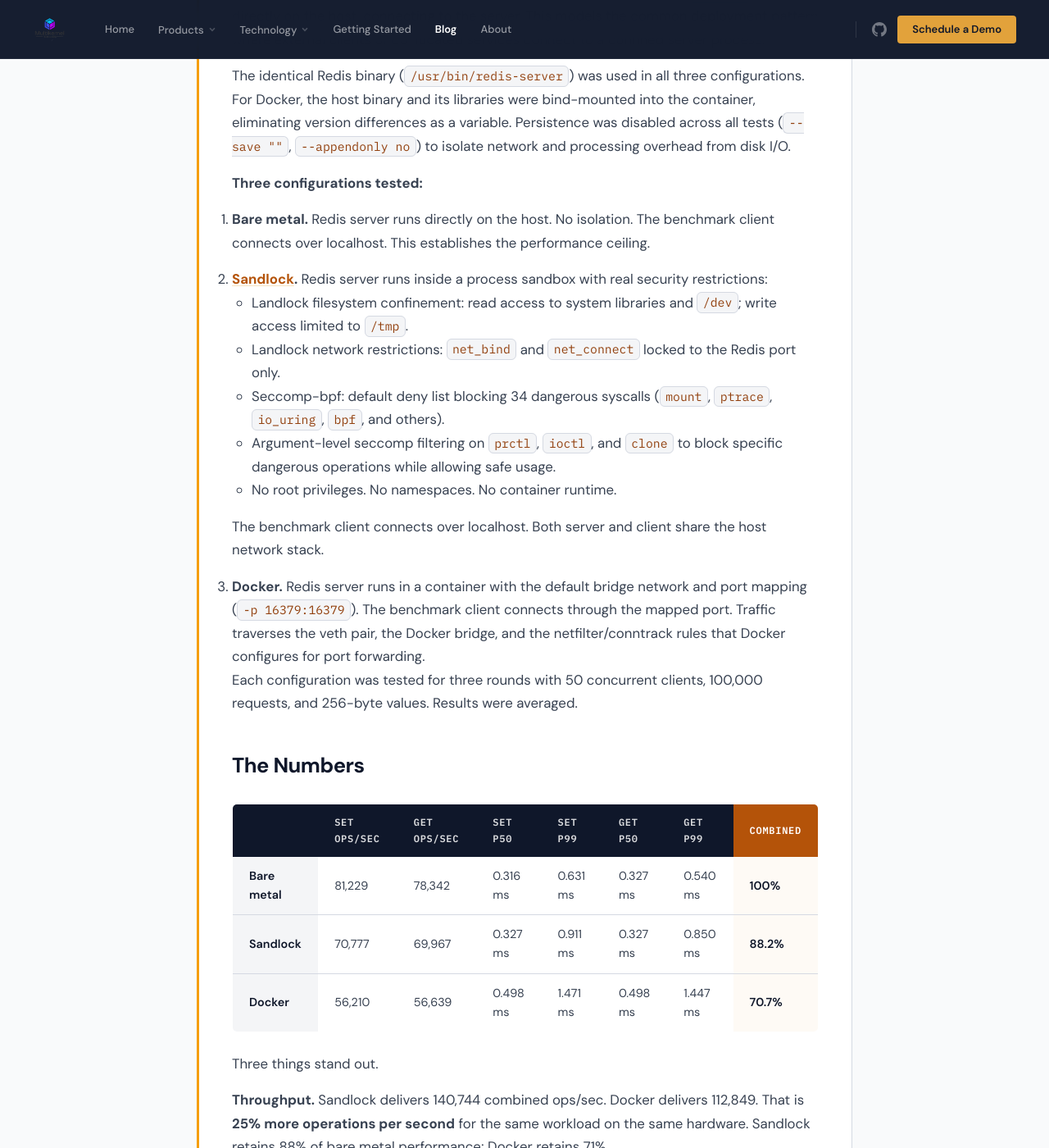
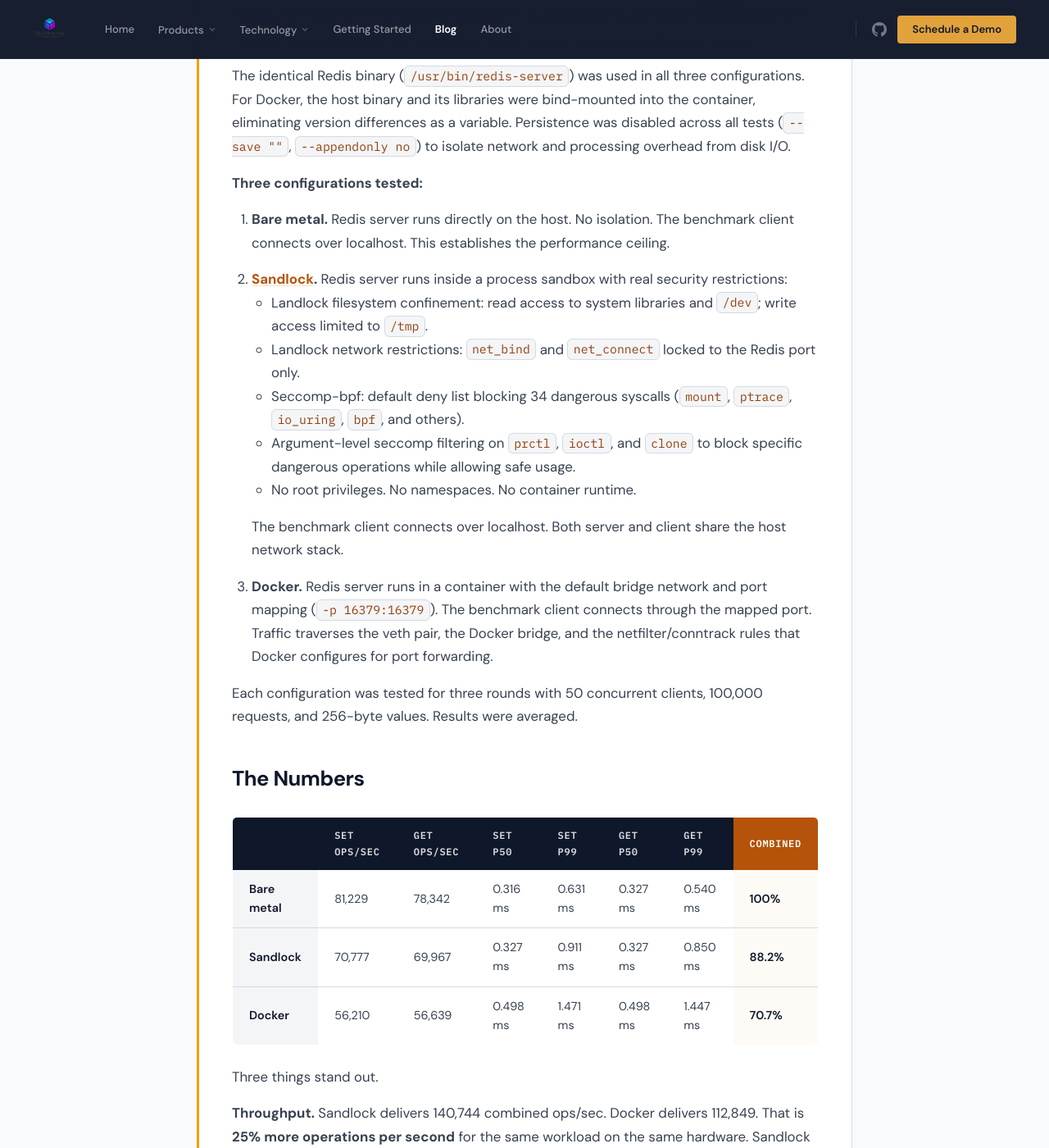
Before and after one commit to multikernel/multikernel.io, a Jekyll site: the page built from _posts/2026-03-21-sandlock-vs-containers-network-benchmark.md, in a window 1280 px wide and 1400 px high, scrolled down 699 px. Shown: the whole window at 82% size. Built offline with Jekyll 4.4.1, drawn with Linux system fonts in a browser that asks for light colours.

Commit message:
Fix ordered list indentation in blog post layout
Add padding-left to ol elements matching existing ul styling.

Co-Authored-By: Claude Opus 4.6 (1M context) <noreply@anthropic.com>

```diff
--- a/_layouts/post.html
+++ b/_layouts/post.html
@@ -52,7 +52,8 @@ layout: default
     margin-bottom: 1rem;
 }
 
-.blog-content ul {
+.blog-content ul,
+.blog-content ol {
     margin-bottom: 1rem;
     padding-left: 1.5rem;
 }
```
